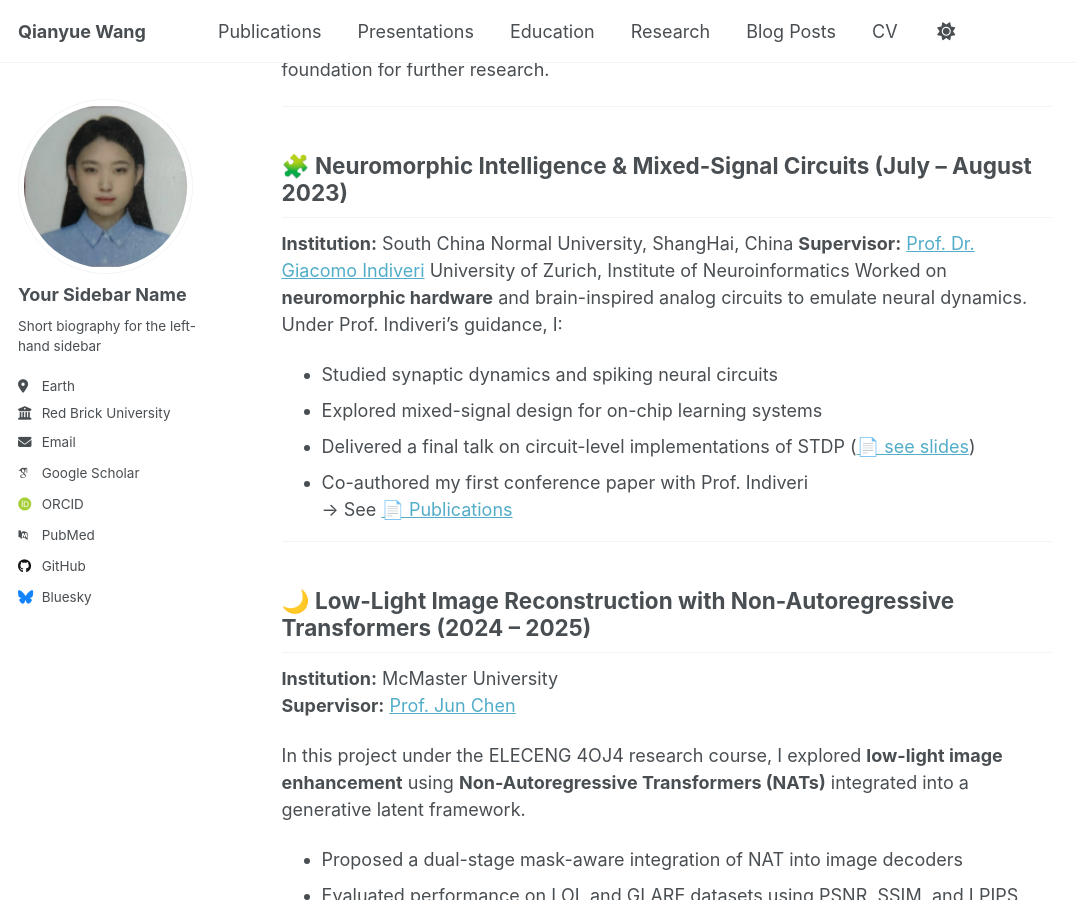
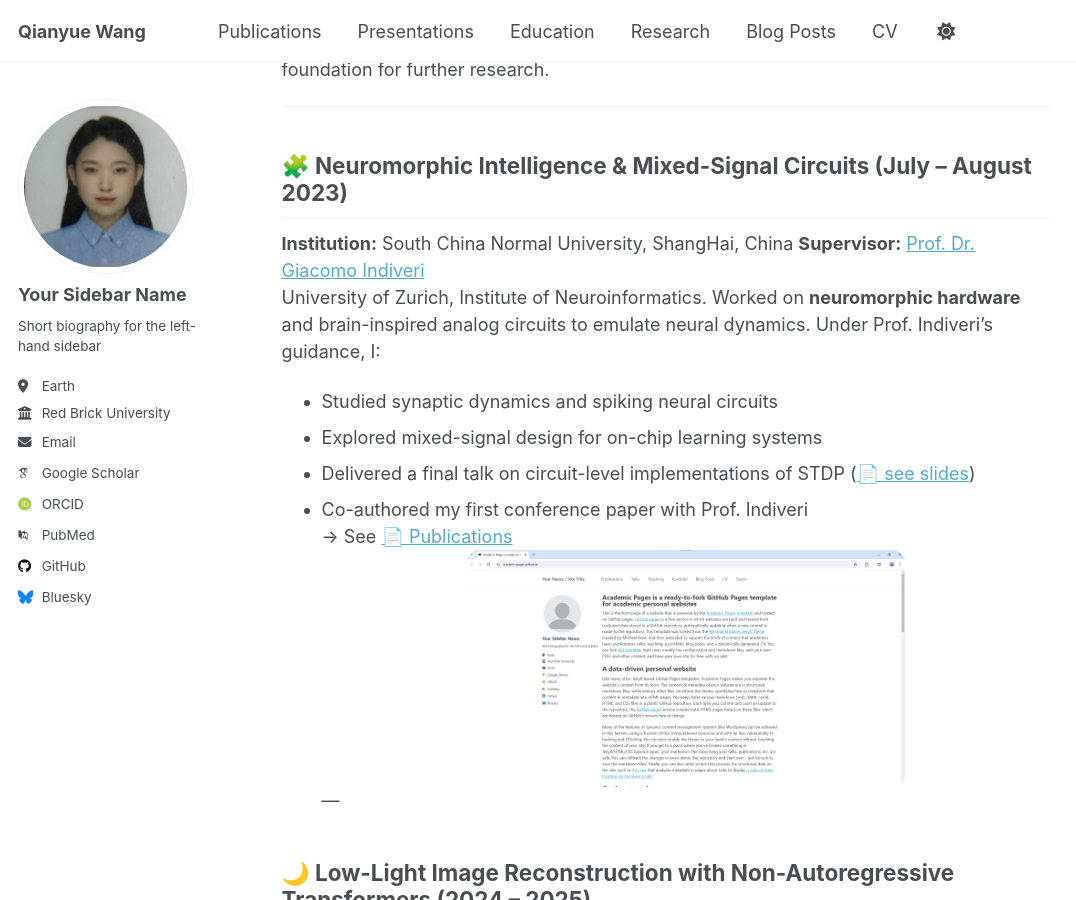
Before and after one commit to Wangq180/Qianyue-Wang.github.io, a Jekyll site: the page built from _portfolio/portfolio-1.md, in a window 1280 px wide and 900 px high, scrolled down 570 px. Shown: the whole window, without its empty margins (0-1076 px from the left). Built offline with Jekyll 4.4.1, drawn with Linux system fonts in a browser that asks for light colours; some web fonts are replaced; a script that is not in the unit is left out.

Commit message:
Update portfolio-1.md

```diff
--- a/_portfolio/portfolio-1.md
+++ b/_portfolio/portfolio-1.md
@@ -23,15 +23,15 @@ This experience ignited my passion for human-centered AI systems and laid the fo
 ## 🧩 Neuromorphic Intelligence & Mixed-Signal Circuits (July – August 2023)
 
 **Institution:** South China Normal University, ShangHai, China
-**Supervisor:** [Prof. Dr. Giacomo Indiveri](https://scholar.google.com/citations?user=kdHjCAMAAAAJ&hl=en)  University of Zurich, Institute of Neuroinformatics
-Worked on **neuromorphic hardware** and brain-inspired analog circuits to emulate neural dynamics. Under Prof. Indiveri's guidance, I:
+**Supervisor:** [Prof. Dr. Giacomo Indiveri](https://scholar.google.com/citations?user=kdHjCAMAAAAJ&hl=en)
+University of Zurich, Institute of Neuroinformatics. Worked on **neuromorphic hardware** and brain-inspired analog circuits to emulate neural dynamics. Under Prof. Indiveri's guidance, I:
 
 - Studied synaptic dynamics and spiking neural circuits
 - Explored mixed-signal design for on-chip learning systems
 - Delivered a final talk on circuit-level implementations of STDP ([📄 see slides](https://drive.google.com/file/d/1m01NmtEKXjhTXBAF5e5LMCE1lE5W8tPg/view?usp=sharing))
 - Co-authored my first conference paper with Prof. Indiveri
   → See [📄 Publications](https://wangq180.github.io/Qianyue-Wang.github.io/publications/)
-
+<img src="/images/homepage.png" alt="My Research Photo" style="width: 60%; display: block; margin: 0 auto; border-radius: 12px;" />
 ---
 
 ## 🌙 Low-Light Image Reconstruction with Non-Autoregressive Transformers (2024 – 2025)
```
